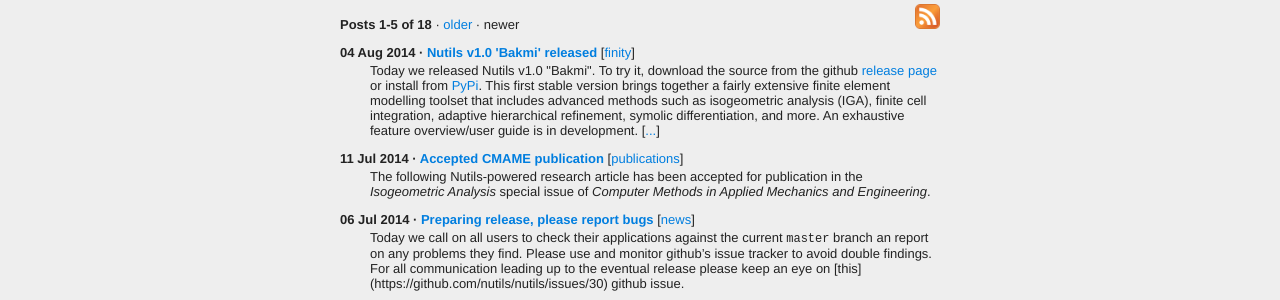
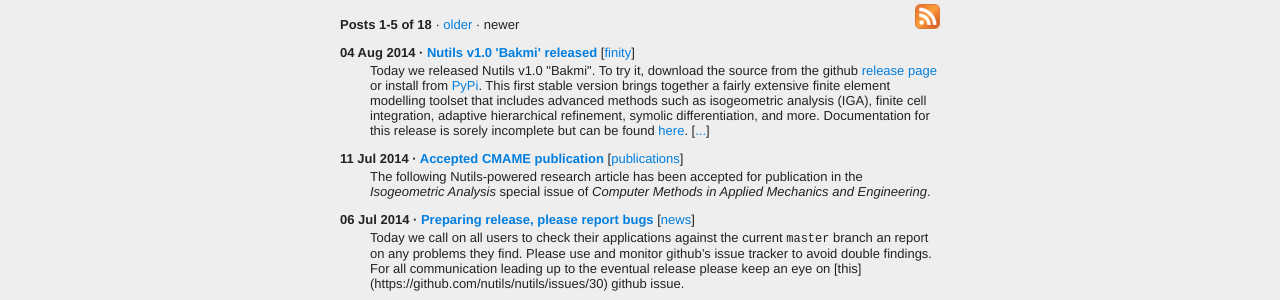
Before and after one commit to nutils/nutils.github.io, a Jekyll site: the page built from index.html, in a window 1280 px wide. Shown: the part 158-458 px from the top of the page. Built offline with Jekyll 4.4.1, drawn with Linux system fonts in a browser that asks for light colours; Markdown is read by kramdown in place of the engine named in the settings; the list of posts is cut into pages by our own code.

Commit message:
add documentation link, update photo url

```diff
--- a/_posts/2014-08-04-nutils10.html
+++ b/_posts/2014-08-04-nutils10.html
@@ -12,14 +12,15 @@
 version brings together a fairly extensive finite element modelling toolset that
 includes advanced methods such as isogeometric analysis (IGA), finite cell
 integration, adaptive hierarchical refinement, symolic differentiation, and
-more. An exhaustive feature overview/user guide is in development.</p>
+more. Documentation for this release is sorely incomplete but can be found <a
+href="http://docs.nutils.org/en/v1.0/">here</a>.</p>
 
 <p>Bakmi is a Southeast Asian Chinese yellow wheat nutils with meat, usually
 chicken. As per newly instated tradition, the event was celebrated over the
 appropriate dinner with active contributors.</p>
 
 <div class="photo">
-<img title="release dinner" src="http://data.hvzengineering.nl/images/nutils10.jpg">
+<img title="release dinner" src="http://data.hvzengineering.nl/images/bakmidinner.jpg">
 Nutils contributors gathered at the Bakmi release table.
 </div>
 
```
